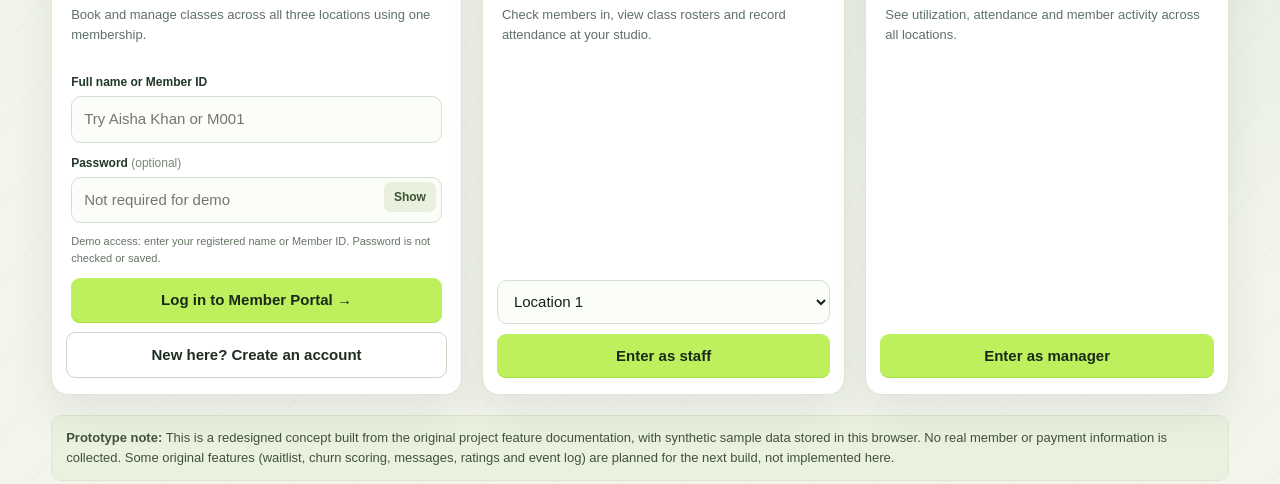
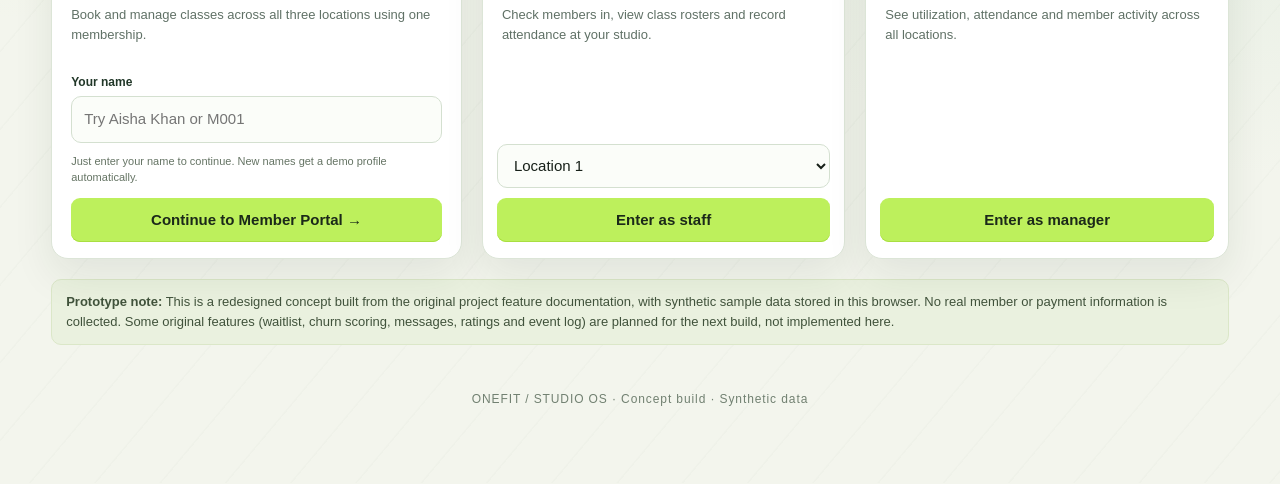
Before and after one commit to Surya020796/onefit-connect-new, a plain HTML site: page index.html in a window 1280 px wide. Shown: the part 725-1209 px from the top of the page. Drawn offline with Linux system fonts and the light colour scheme.

Commit message:
Simplify member sign-in to name only, remove dropdown and password

```diff
--- a/index.html
+++ b/index.html
@@ -111,7 +111,7 @@ function toggleMemberPassword(){let input=document.getElementById('memberLoginPa
 function renderHome(){document.getElementById('app').innerHTML=`
 <section class="hero"><h1>YOUR STUDIO. EVERYWHERE.</h1><p>ONEFIT / STUDIO OS — one membership, three locations, one connected experience.</p></section>
 <div class="role-grid grid">
-<article class="role-card"><div class="role-image" style="background-image:var(--gym-image)"></div><h3>Member</h3><p>Book and manage classes across all three locations using one membership.</p><form class="member-login" onsubmit="memberLogin(event)"><label for="memberLoginName">Full name or Member ID</label><input id="memberLoginName" name="identity" placeholder="e.g. M001 or Aisha Khan" autocomplete="off" required><label for="memberLoginPassword">Password <span class="optional">(optional)</span></label><div class="password-row"><input id="memberLoginPassword" name="password" type="password" placeholder="Not required for demo" autocomplete="off"><button type="button" class="show-password" onclick="toggleMemberPassword()" aria-label="Show or hide password">Show</button></div><p class="login-help">Demo access: enter your registered name or Member ID. Password is not checked or saved.</p><button type="submit">Log in to Member Portal →</button></form><button class="secondary" onclick="newMember()">New here? Create an account</button></article>
+<article class="role-card"><div class="role-image" style="background-image:var(--gym-image)"></div><h3>Member</h3><p>Book and manage classes across all three locations using one membership.</p><form class="member-login onefit-simple-login" onsubmit="memberLogin(event)"><label for="memberLoginName">Your name</label><input id="memberLoginName" name="identity" type="text" placeholder="e.g. Aisha Khan" autocomplete="off" autocapitalize="words" spellcheck="false" required><p class="login-help">Just enter your name to continue. New names get a demo profile automatically.</p><button type="submit">Continue to Member Portal →</button></form></article>
 <article class="role-card"><div class="role-image" style="background-image:var(--gym-image)"></div><h3>Front-desk staff</h3><p>Check members in, view class rosters and record attendance at your studio.</p><select id="staffLocation">${locations.map(l=>`<option>${l}</option>`).join('')}</select><button onclick="current.location=document.getElementById('staffLocation').value;enter('staff')">Enter as staff</button></article>
 <article class="role-card"><div class="role-image" style="background-image:var(--gym-image)"></div><h3>Manager</h3><p>See utilization, attendance and member activity across all locations.</p><div style="flex:1"></div><button onclick="enter('manager')">Enter as manager</button></article>
 </div><div class="notice"><b>Prototype note:</b> This is a redesigned concept built from the original project feature documentation, with synthetic sample data stored in this browser. No real member or payment information is collected. Some original features (waitlist, churn scoring, messages, ratings and event log) are planned for the next build, not implemented here.</div><div class="footer">ONEFIT / STUDIO OS · Concept build · Synthetic data</div>`}
```
